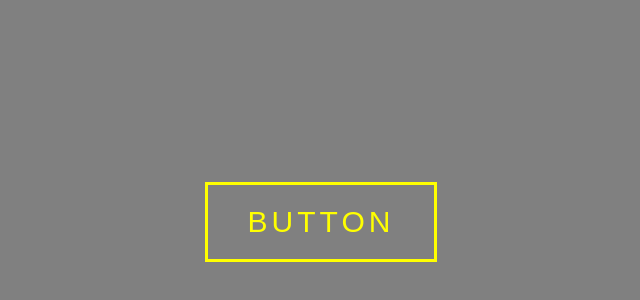
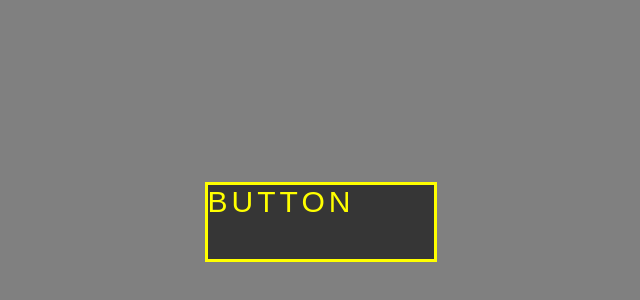
Before and after one commit to SunilParbhoo/Advanced-Animations-using-CSS-and-Javascript, a plain HTML site: page 10 creative layers swapping left to right button effect/index.html in a window 1280 px wide. Shown: the part 178-478 px from the top of the page, without its empty margins (319-959 px from the left). Drawn offline with Linux system fonts and the light colour scheme.

Commit message:
Create vanishing background pseudo element

```diff
--- a/10 creative layers swapping left to right button effect/styles.css
+++ b/10 creative layers swapping left to right button effect/styles.css
@@ -18,3 +18,14 @@ a {
   font-size: 30px;
   position: relative;
 }
+
+a::before {
+  content: "button";
+  position: absolute;
+  top: 0;
+  left: 0;
+  width: 100%;
+  height: 100%;
+  background-color: #363636;
+  color: #ff0;
+}
```
